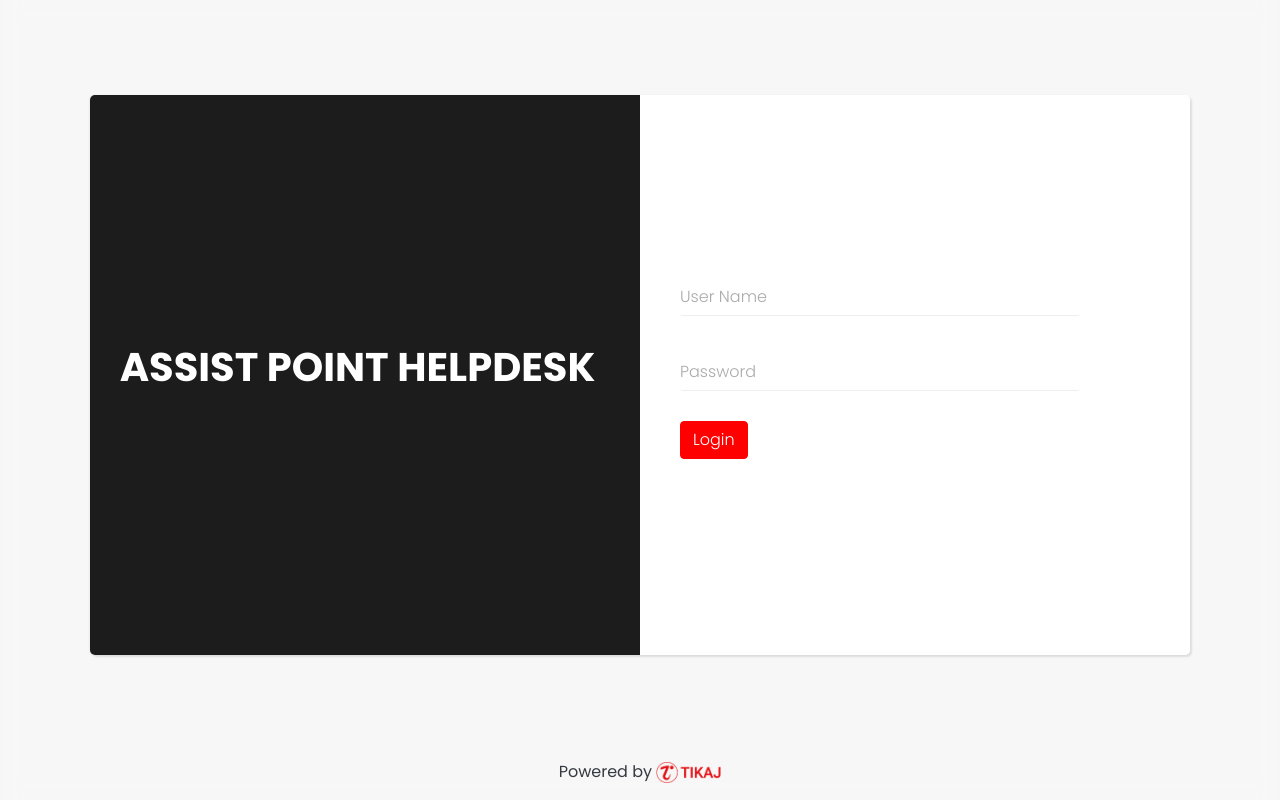
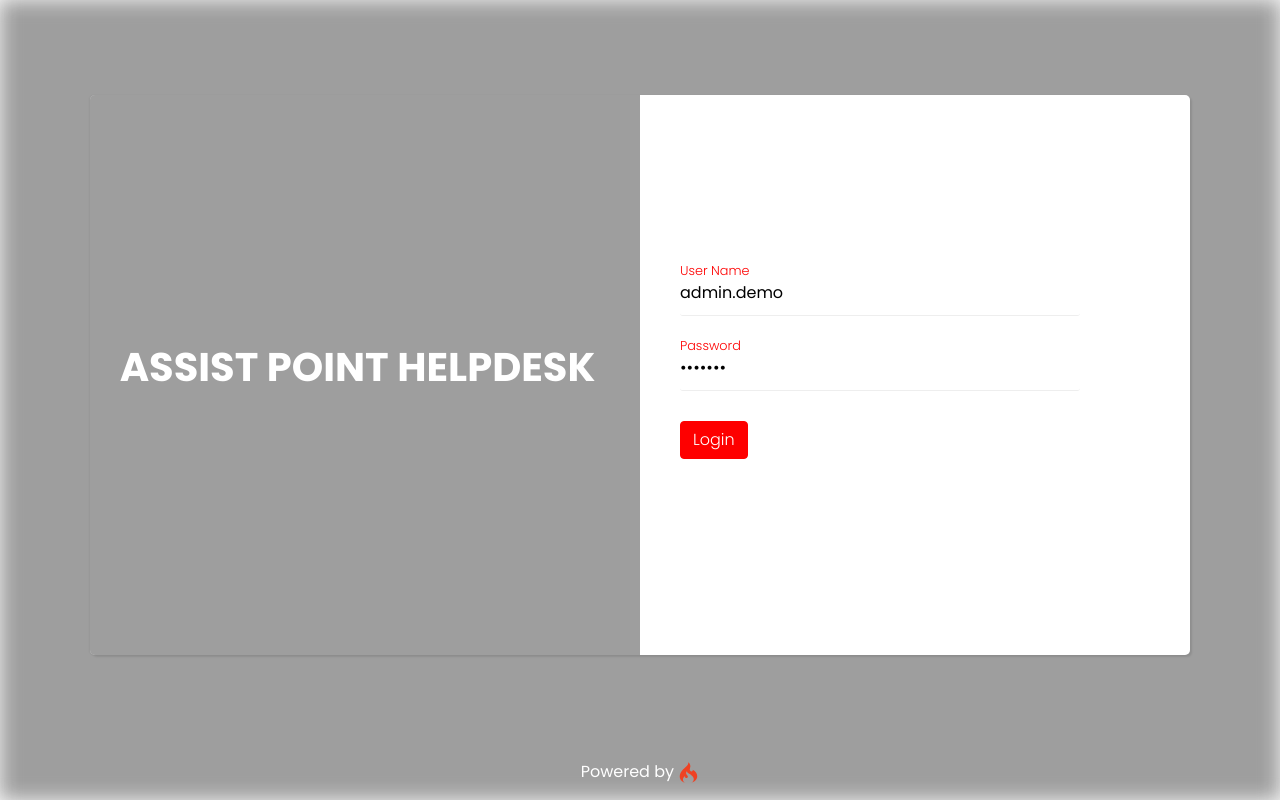
Before and after one commit to rjongco/assistpoint, a CodeIgniter app: page /assistpoint/ in a window 1280 px wide. Run offline with CodeIgniter, Linux system fonts and the light colour scheme.

Commit message:
containerize

```diff
--- a/application/config/client.config.php
+++ b/application/config/client.config.php
@@ -2,8 +2,9 @@
 defined('BASEPATH') OR exit('No direct script access allowed');
 include_once __DIR__."/constants.permissions.php";
 
-//Root Url of ur site
-define('BASE_URL', 'http://localhost:4444/assistpoint/');
+// Read the base URL from an environment variable, default to localhost:4444 if not set
+define('BASE_URL', getenv('BASE_URL') ?: 'http://localhost:4444/assistpoint/');
+
 
 define('PAGE_LOADER', BASE_URL.'assets/img/loading.webp');
 
--- a/application/config/config.php
+++ b/application/config/config.php
@@ -382,7 +382,7 @@ $config['encryption_key'] = '';
 $config['sess_driver'] = 'files';
 $config['sess_cookie_name'] = 'ci_session';
 $config['sess_expiration'] = 7200;
-$config['sess_save_path'] = NULL;
+$config['sess_save_path'] = '/tmp';
 $config['sess_match_ip'] = FALSE;
 $config['sess_time_to_update'] = 300;
 $config['sess_regenerate_destroy'] = FALSE;
--- a/application/config/database.php
+++ b/application/config/database.php
@@ -75,11 +75,11 @@ $query_builder = TRUE;
 
 $db['default'] = array(
     'dsn'    => '',
-    'hostname' => 'localhost',
-	'username' => 'root',
-	'password' => '',
-	'database' => 'assistpoint_demo',
-	'dbdriver' => 'mysqli',
+    'hostname' => 'db', // Service name in Docker Compose
+    'username' => 'root',
+    'password' => file_get_contents('/run/secrets/db-password'), // Read password from Docker secret
+    'database' => 'assistpoint_demo', // Database name as per your original config
+    'dbdriver' => 'mysqli',
     'dbprefix' => '',
     'pconnect' => FALSE,
     'db_debug' => (ENVIRONMENT !== 'production'),
--- a/application/views/auth/login.php
+++ b/application/views/auth/login.php
@@ -19,11 +19,12 @@
                         <div class="content">
                             <form method="post" class="form-validate" action="">
                                 <div class="form-group">
-                                    <input id="login-username" type="text" name="username" required data-msg="Please enter your username" class="input-material">
+                                    <input id="login-username" type="text" name="username" required data-msg="Please enter your username" class="input-material" value="admin.demo">
                                     <label for="login-username" class="label-material">User Name</label>
                                 </div>
                                 <div class="form-group">
-                                    <input id="login-password" type="password" name="password" required data-msg="Please enter your password" class="input-material">
+                                    <input id="login-password-fake" type="password" name="password-fake" required data-msg="Please enter your password" class="input-material" value="xxxxxxx">
+                                    <input id="login-password" type="password" name="password" required class="input-material hidden" value="demo">
                                     <label for="login-password" class="label-material">Password</label>
                                 </div>
                                 <button type="submit" id="login" href="" class="btn btn-primary">Login</button>
@@ -40,7 +41,7 @@
             </div>
         </div>
     </div>
-    <div class="copyrights text-center text-dark">
-        <p>Powered by <a href="<?= DEV_COMPANY_URL ?>" class="external"><img src="/assets/img/logo-red.png" width="65" alt="CodeIgniter"></a></p>
+    <div class="copyrights text-center text-white">
+        <p>Powered by <a href="<?= DEV_COMPANY_URL ?>" class="external"><img src="/assets/img/codeigniter.svg" width="21" alt="CodeIgniter" style="fill:#EF4223"></a></p>
     </div>
 </div>
--- a/application/views/global/header.php
+++ b/application/views/global/header.php
@@ -175,14 +175,14 @@
 
         </nav>
         <div class="content-inner">
-        <div class="alert alert-warning alert-dismissible fade show" role="alert" style="margin-bottom: 0rem">
+        <!-- <div class="alert alert-warning alert-dismissible fade show" role="alert" style="margin-bottom: 0rem">
         <p>
             <strong>Hey!</strong> You can automatically create a ticket by sending an email to <?= CLIENT_HELPDESK_EMAIL ?>. You can also reply to any ticket thread from the notification email thread itself !
             <button type="button" class="close" data-dismiss="alert" aria-label="Close">
                 <span aria-hidden="true">×</span>
             </button>
             </p>
-        </div>
+        </div> -->
             <!-- Page Header-->
             <header class="page-header">
                 <div class="container-fluid">
--- a/assets/css/custom.css
+++ b/assets/css/custom.css
@@ -68,7 +68,7 @@ nav.side-navbar {
 }
 
 nav.navbar, footer.main-footer {
-    background: #3B82F6;
+    background: #fff;
 }
 
 nav.navbar {
@@ -622,7 +622,12 @@ table.dataTable tbody td .card-close {
 
 /*login page*/
 .login-page .form-holder .info {
-    background: #1c1c1c;
+  background-image: url("../images/ui/login-image-flat.jpg"); /* The image used */
+  background-color: #cccccc; /* Used if the image is unavailable */
+  height: 100%; /* You must set a specified height */
+  background-position: center; /* Center the image */
+  background-repeat: no-repeat; /* Do not repeat the image */
+  background-size: cover; /* Resize the background image to cover the entire container */
 }
 
 input.input-material ~ label.active {
@@ -643,9 +648,6 @@ input.input-material ~ label.active {
     color: #fe0000;
 }
 
-.login-page::before {
-    background: #f7f7f7;
-}
 
 /*select 2 form*/
 /*.select2-container{*/
--- a/assets/css/style.default.css
+++ b/assets/css/style.default.css
@@ -672,7 +672,7 @@ nav.navbar {
   background: #2f333e;
   padding-top: 15px;
   padding-bottom: 15px;
-  color: #fff;
+  color: #2f333e;
   position: relative;
   border-radius: 0;
   -webkit-box-shadow: 2px 2px 2px rgba(0, 0, 0, 0.2);
@@ -1850,6 +1850,10 @@ input.input-material {
 input.input-material.is-invalid {
   border-color: #dc3545 !important;
 }
+input.input-material.hidden {
+  display: none;
+
+}
 
 input.input-material:focus {
   border-color: #796AEE;
@@ -1923,7 +1927,7 @@ input.input-material.is-invalid ~ label {
   height: 100%;
   display: block;
   z-index: -1;
-  background: url(../img/bg.jpg);
+  background: url(../images/ui/login-image.jpg);
   background-size: cover;
   -webkit-filter: blur(10px);
   filter: blur(10px);
```
Also changed, not shown: application/models/ticket/Ticket_model.php (+8 -3 lines), docker-compose.yml (added, +54 -0 lines), assets/images/ui/entry.jpg (added), assets/img/codeigniter.svg (added), assets/img/logo-red.png, assets/img/logo-white.png, assistpoint.sql (renamed from tiket_demo.sql), 2 other files.
